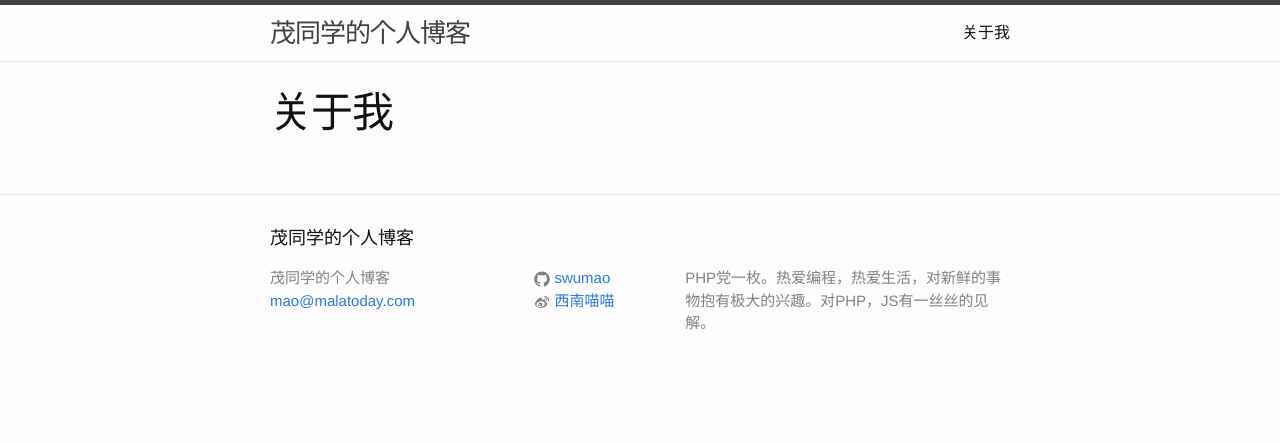
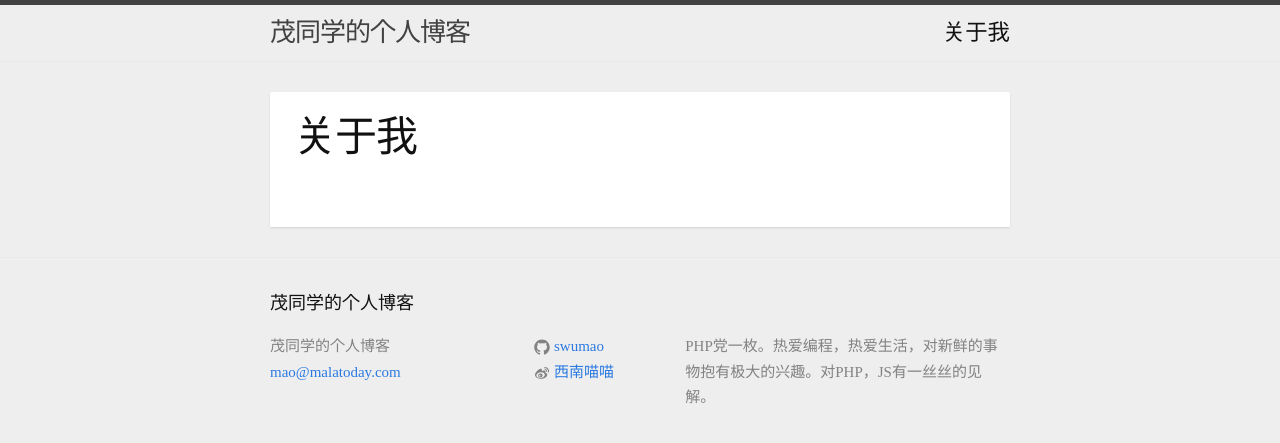
Before and after one commit to swumao/swumao.github.io, a Jekyll site: the page built from about.md, in a window 1280 px wide. Shown: the top 443 px of the page. Built offline with Jekyll 4.4.1, drawn with Linux system fonts in a browser that asks for light colours.

Commit message:
Change the style of postlist

```diff
--- a/_config.yml
+++ b/_config.yml
@@ -15,6 +15,6 @@
 github_username:  swumao
 weibo_username: 西南喵喵
 weibo_userid: 3913151499
-
+background-color: #EEEEEE
 # Build settings
 markdown: kramdown
--- a/_sass/_base.scss
+++ b/_sass/_base.scss
@@ -9,6 +9,10 @@
 }
 
 
+html{
+    color: #212121;
+}
+
 
 /**
  * Basic styling
@@ -16,13 +20,21 @@
 body {
     font: $base-font-weight #{$base-font-size}/#{$base-line-height} $base-font-family;
     color: $text-color;
-    background-color: $background-color;
+    // background-color: $background-color;
+    background-color: #eeeeee;
     -webkit-text-size-adjust: 100%;
     -webkit-font-feature-settings: "kern" 1;
     -moz-font-feature-settings: "kern" 1;
     -o-font-feature-settings: "kern" 1;
     font-feature-settings: "kern" 1;
     font-kerning: normal;
+    font-size: 1.4rem;
+    line-height: 1.71429;
+    font-family: "Microsoft Yahei";
+}
+
+footer, header{
+    display: block;
 }
 
 
@@ -198,3 +210,42 @@
         fill: $grey-color;
     }
 }
+
+.button:link{
+    font-size: 14px;
+    background: #088ef0;
+    border-radius: 2px;
+    box-shadow: 0 0 2px rgba(0,0,0, .12), 0 2px 2px rgba(0,0,0, .24);
+    color: #fff;
+    display: inline-block;
+    height: 36px;
+    line-height: 2.57143;
+    min-width: 88px;
+    padding: 0 16px;
+    text-align: center;
+    text-transform: uppercase;
+    transition: .2s;
+    white-space: nowrap;
+}
+
+.button:hover, button:visited{
+    font-size: 14px;
+    background: #9ad824;
+    border-radius: 2px;
+    box-shadow: 0 0 2px rgba(0,0,0, .12), 0 2px 2px rgba(0,0,0, .24);
+    color: #fff;
+    display: inline-block;
+    height: 36px;
+    line-height: 2.57143;
+    min-width: 88px;
+    padding: 0 16px;
+    text-align: center;
+    text-transform: uppercase;
+    transition: .2s;
+    white-space: nowrap;
+}
+
+a.button{
+    text-decoration: none;
+    color: #fff;
+}
--- a/_sass/_layout.scss
+++ b/_sass/_layout.scss
@@ -184,9 +184,90 @@
     }
 }
 
+.post{
+    border-radius: 2px 2px 0 0;
+    display: block;
+    transform: translateZ(0);
+    background: #fff;
+    box-shadow: 0 1px 2px rgba(0, 0, 0, .12);
+    outline: none;
+    overflow: hidden;
+    transition: .2s;
+}
+
+.post-list > div:hover{
+    box-shadow: 0 4px 8px rgba(111,111,111, .50);
+    background-color: #9AD68F;
+}
+
+.post + .post{
+    margin-top: 4px;
+}
+
+.post header{
+    cursor: pointer;
+    padding: 24px;
+    position: relative;
+    text-align: center;
+    z-index: 52;
+    align-items: flex-start;
+    display: flex;
+    justify-content: space-between;
+    text-align: left;
+}
+
+.post header h2{
+    font-size: 1.6rem;
+    line-height: 2.25;
+    position: relative;
+    margin: 0;
+    transition: .2s;
+    font-weight: 400;
+
+}
+
+.post .post-show-link{
+    margin: 0;
+    text-align: center;
+    cursor: pointer;
+    font-size: 1.4rem;
+    padding-top: 5px;
+}
+
+.post .post-show-link>:first-child{
+    margin-top: 0;
+}
+
+.post .post-show-link p{
+    margin: .2em 0;
+    text-align: center;
+}
+
 .post-meta {
     font-size: $small-font-size;
     color: $grey-color;
+    margin: -69px 0 24px;
+    text-align: left;
+    font-size: 1.2rem;
+    line-height: 2;
+    color: #9e9e9e;
+    opacity: 1;
+    overflow: hidden;
+    padding: 0 24px;
+    position: relative;
+    transition: .2s;
+    z-index: 51;
+    box-sizing: inherit;
+}
+
+.post-meta ul{
+    list-style: none;
+    margin: 0;
+    text-align: left;
+}
+
+.post-meta ul > li{
+    display: inline-block;
 }
 
 .post-link {
@@ -194,6 +275,13 @@
     font-size: 24px;
 }
 
+.post .post-date{
+    margin-bottom: 0;
+    font-size: 1.2rem;
+    line-height: 2;
+    color: #9e9e9e;
+    box-sizing: inherit;
+}
 
 
 /**
```
Also changed, not shown: _posts/2016-03-28-jsp开发环境选择与搭建.markdown (added, +80 -0 lines), index.html (+24 -8 lines).
